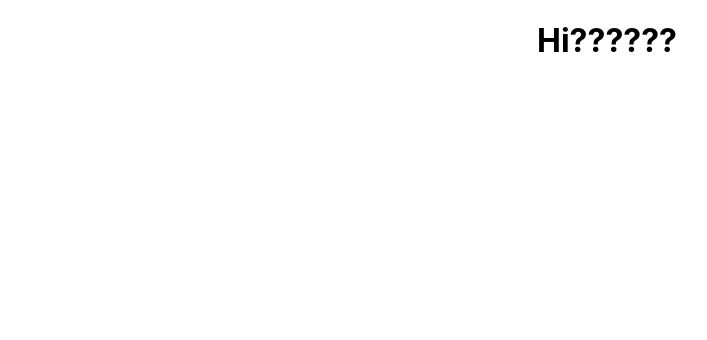
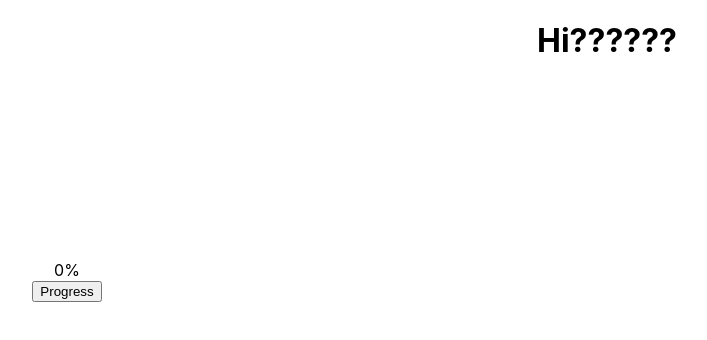
Before and after one commit to briannafan03/mchacks-25, a React (Create React App) app: page / in a window 1280 px wide. Shown: the top 340 px of the page, without its empty margins (33-740 px from the left). Built offline with nearby package versions, Linux system fonts and the light colour scheme.

Commit message:
progress bar is connected to counter

```diff
--- a/public/popup.html
+++ b/public/popup.html
@@ -4,12 +4,12 @@
 <head>
   <meta charset="UTF-8">
   <meta name="viewport" content="width=device-width, initial-scale=1.0">
-  <title>ChatGPT prompt counter</title>
+  <title>ChatGPT Prompt Counter</title>
   <style>
     body {
       font-family: Arial, sans-serif;
       padding: 10px;
-      width: 200px;
+      width: 250px;
     }
     h1 {
       font-size: 18px;
@@ -20,11 +20,52 @@
       font-weight: bold;
       color: #2c3e50;
     }
+    .progress-bar {
+      width: 100%;
+      height: 20px;
+      background-color: #f3f3f3;
+      border-radius: 10px;
+      margin-top: 10px;
+    }
+    .progress-bar-fill {
+      height: 100%;
+      border-radius: 10px;
+      background-color: #2ecc71; /* Default color (green) */
+      transition: width 0.5s ease-out;
+    }
+    .progress-label {
+      margin-top: 5px;
+      font-size: 14px;
+      text-align: center;
+    }
+    button {
+      display: block;
+      width: 100%;
+      margin-top: 10px;
+      padding: 10px;
+      background-color: #3498db;
+      color: white;
+      border: none;
+      border-radius: 5px;
+      font-size: 16px;
+      cursor: pointer;
+    }
+    button:hover {
+      background-color: #2980b9;
+    }
   </style>
 </head>
 <body>
-  <h1>ChatGPT prompt Counter</h1>
-  <div class="counter" id="count"> </div>
+  <h1>ChatGPT Prompt Counter</h1>
+  <div class="counter" id="count">0</div>
+
+  <!-- Progress Bar Section -->
+  <div class="progress-bar">
+    <div class="progress-bar-fill" id="progress-bar-fill"></div>
+  </div>
+  <div class="progress-label" id="progress-label">0%</div>
+
+  <button id="progress-button">Progress</button>
 
   <script src="popup.js"></script>
 </body>
--- a/src/App.js
+++ b/src/App.js
@@ -1,10 +1,12 @@
 import React from 'react';
 import './App.css';
+import { ProgressBar } from './progressbar';
 
 function App() {
   return (
     <div className="App">
       <h1>Hi??????</h1>
+      <ProgressBar />
     </div>
   );
 }
--- a/src/index.css
+++ b/src/index.css
@@ -11,3 +11,28 @@ code {
   font-family: source-code-pro, Menlo, Monaco, Consolas, 'Courier New',
     monospace;
 }
+
+.container{
+  width: 200px;
+  margin-top: 200px;
+
+}
+
+.progress-bar{
+  width: 200px;
+  margin-top: 200px;
+  border-radius: 10px;
+  background-color: aqua;
+  margin-bottom: 10px;
+}
+
+.progress-bar-fill{
+  height: 100%;
+  border-radius: 10px;
+  background-color: green;
+  transition: width 0.5s ease-out;
+}
+
+.progress-label{
+  margin-top: 10px
+}
--- /dev/null
+++ b/src/progressbar.jsx
@@ -0,0 +1,36 @@
+import React, { useState } from "react";
+
+export const ProgressBar = () => {
+    const [progress, setProgress] = useState(0);
+
+    const handleButtonClick = () => {
+        if (progress <100){
+            setProgress(progress + 20);
+        }
+    };
+
+
+    const getColor = () => {
+        if(progress < 40){
+            return "#ff0000"
+        } else if (progress < 70){
+            return "#ffa500"
+        } else{
+            return "#2ecc71"
+        }
+    }
+
+
+    return(
+        <div className = "container">
+            <div className = "progress-bar">
+                <div className = "progress-bar-fill"
+                style={{width: `${progress}%`, backgroundColor: getColor()}}>
+                </div>
+            </div>
+            <div className="progress-label">{progress}%</div>
+            <button onClick={handleButtonClick}>Progress</button>
+        </div>
+    )
+
+};
```
Also changed, not shown: public/popup.js (+40 -1 lines).
